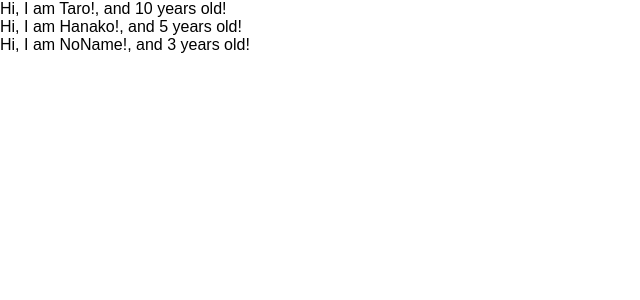
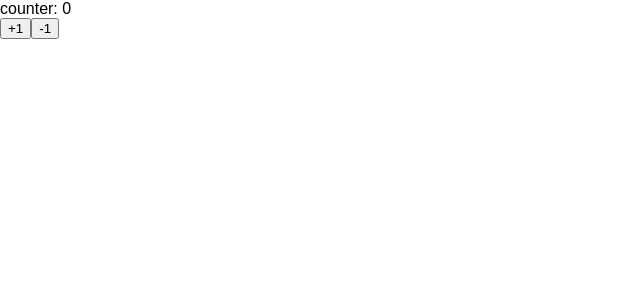
Before and after one commit to pierrejaune/udemy-react-redux-crud-application, a React (Create React App) app: page / in a window 1280 px wide. Shown: the top 300 px of the page, without its empty margins (0-640 px from the left). Built offline with nearby package versions, Linux system fonts and the light colour scheme.

Commit message:
learn state and setState

```diff
--- a/src/App.js
+++ b/src/App.js
@@ -1,34 +1,32 @@
-import React from 'react';
-import PropTypes from 'prop-types';
+import React, { Component } from 'react';
 
-const App = () => {
-  const profiles = [
-    {name: "Taro", age: 10},
-    {name: "Hanako", age: 5},
-    {name: "NoName", age: 3}
-  ];
-  return (
-    <div>
-      {
-        profiles.map( (profile, index) => {
-          return <User name={profile.name} age={profile.age} key={index}/>
-        })
-      }
-      {/* <User name={"Taro"} age={10} />
-      <User name={"Hanako"} age={5} /> */}
-    </div>
-  )
-}
+const App = () => (<Counter></Counter>)
 
-const User = (props) => {
-return <div>Hi, I am {props.name}!, and {props.age} years old!</div>
-}
-User.propTypes = {
-  name: PropTypes.string,
-  age: PropTypes.number.isRequired //必須項目の指定
+class Counter extends Component {
+  constructor(props) {
+    super(props)
+    this.state = { count: 0 }
+  }
+
+  handlePlusButton = () => {
+    this.setState({ count: this.state.count + 1 });
+  }
+
+  handleMinusButton = () => {
+    this.setState({ count: this.state.count - 1 });
+  }
+
+  render() {
+    console.log("render");
+    return(
+      <React.Fragment>
+        <div>counter: {this.state.count}</div>
+        <button onClick={ this.handlePlusButton }>+1</button>
+        <button onClick={ this.handleMinusButton }>-1</button>
+      </React.Fragment>
+    )
+  }
 }
 
 
-
-
 export default App;
```
